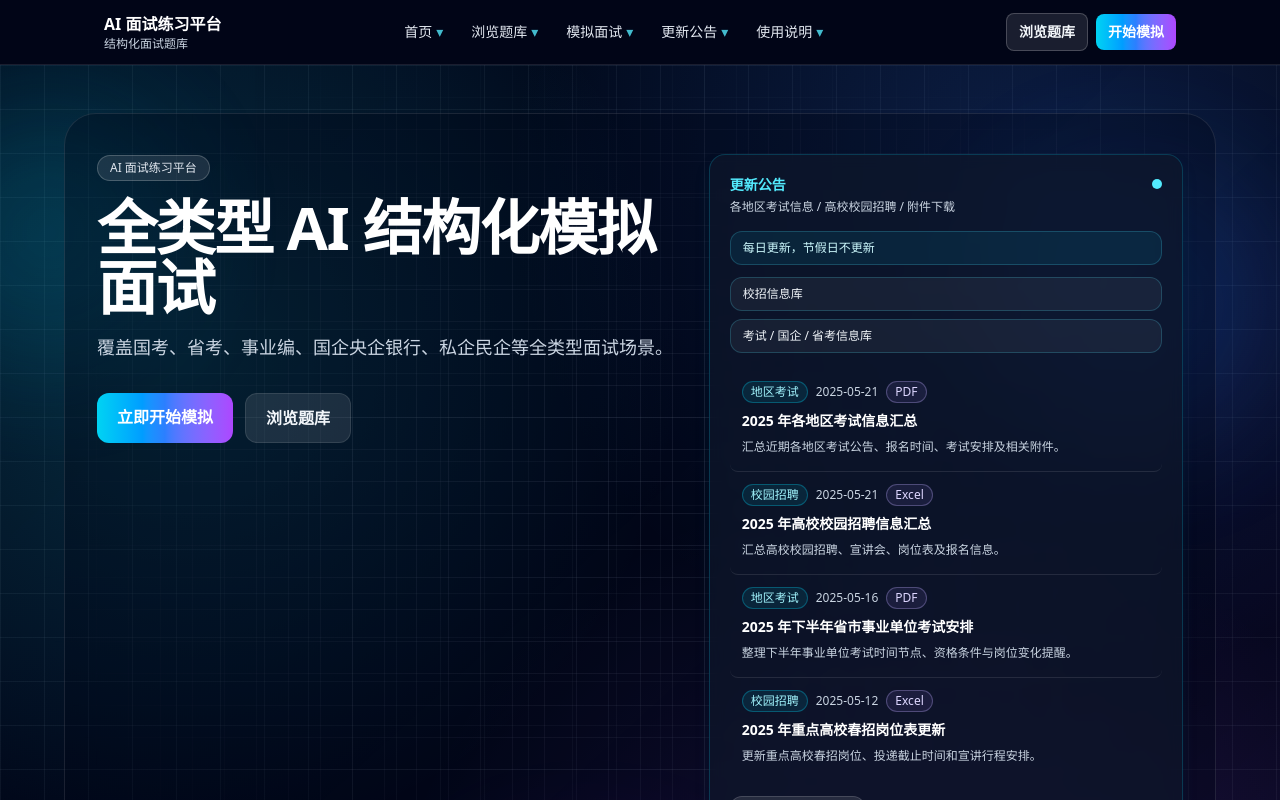
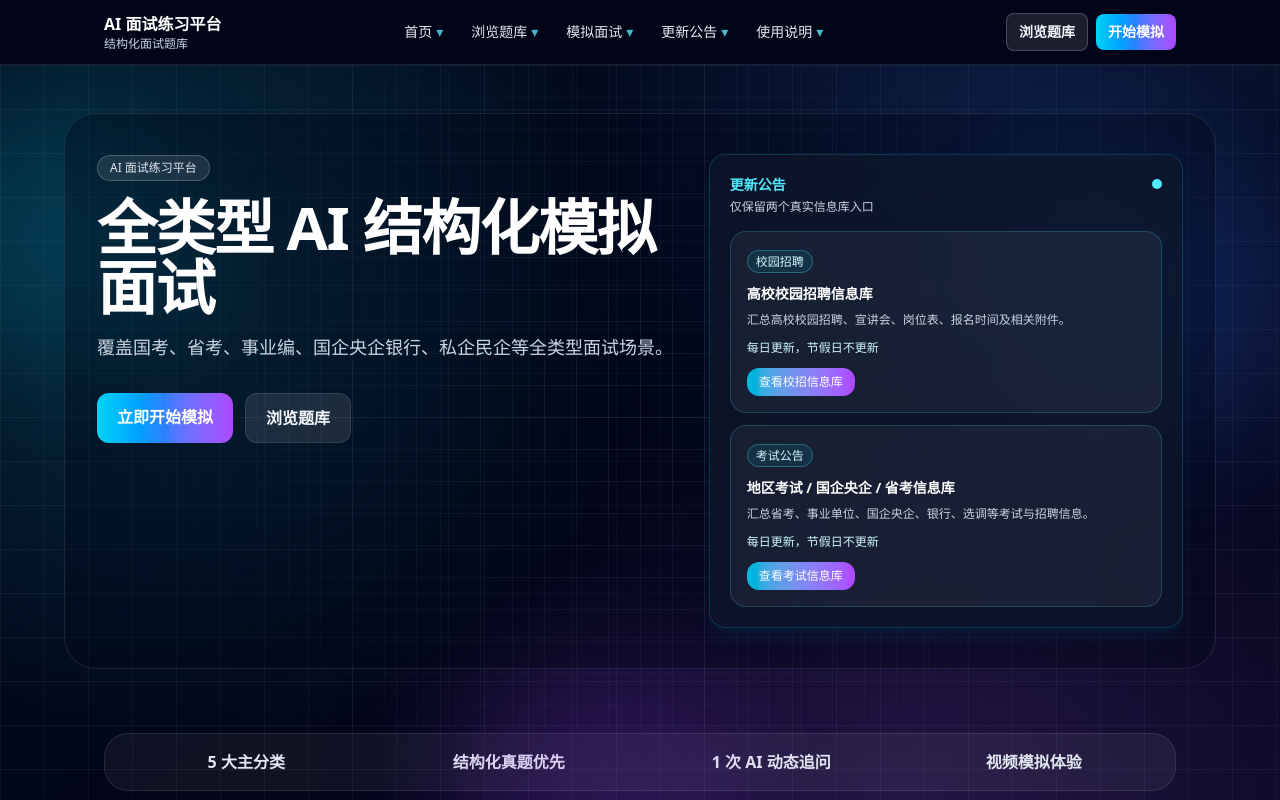
Before and after one commit to pancunzhi1124-pixel/xiaohongshu-interview-platform, a Next.js app: page / in a window 1280 px wide. Shown: the top 800 px of the page. Built offline with nearby package versions, Linux system fonts and the light colour scheme.

Commit message:
Refine announcement module to show only two info库入口

```diff
--- a/app/announcements/page.tsx
+++ b/app/announcements/page.tsx
@@ -1,57 +1,25 @@
-"use client";
-
 import Link from "next/link";
-import { useMemo, useState } from "react";
-import {
-  announcements,
-  announcementCategoryLabels,
-  announcementFileTypeLabels,
-  type AnnouncementCategory,
-} from "@/data/announcements";
 import { externalInfoLinks } from "@/data/external-links";
 
-type CategoryFilter = "all" | AnnouncementCategory;
-
-const filterOptions: { label: string; value: CategoryFilter }[] = [
-  { label: "全部", value: "all" },
-  { label: "地区考试", value: "regional-exam" },
-  { label: "校园招聘", value: "campus-recruitment" },
-];
-
-const pinnedByCategory: Record<CategoryFilter, Array<(typeof externalInfoLinks)[keyof typeof externalInfoLinks]>> = {
-  all: [externalInfoLinks.examAndEnterprise],
-  "regional-exam": [externalInfoLinks.examAndEnterprise],
-  "campus-recruitment": [externalInfoLinks.campusRecruitment],
-};
+const infoItems = [externalInfoLinks.campusRecruitment, externalInfoLinks.examAndEnterprise];
 
 export default function AnnouncementsPage() {
-  const [category, setCategory] = useState<CategoryFilter>("all");
-
-  const filteredAnnouncements = useMemo(() => {
-    const sorted = [...announcements].sort((a, b) => new Date(b.date).getTime() - new Date(a.date).getTime());
-    return category === "all" ? sorted : sorted.filter((item) => item.category === category);
-  }, [category]);
-
-  const pinnedItems = pinnedByCategory[category];
-
   return (
     <main className="min-h-screen bg-slate-950 px-6 py-10 text-white md:px-10">
       <div className="mx-auto max-w-6xl">
-        <Link href="/" className="text-sm text-slate-300">← 返回首页</Link>
+        <Link href="/" className="text-sm text-slate-300">
+          ← 返回首页
+        </Link>
         <header className="mt-4 rounded-2xl border border-white/10 bg-white/5 p-6">
           <h1 className="text-3xl font-bold tracking-tight">更新公告</h1>
-          <p className="mt-2 text-slate-300">
-            汇总各地区考试信息、高校校园招聘、报名通知及相关附件，支持 PDF / Excel 下载。
-          </p>
+          <p className="mt-2 text-slate-300">仅保留两个真实信息库入口，点击按钮可跳转查看最新信息。</p>
         </header>
 
         <section className="mt-6 rounded-2xl border border-cyan-300/20 bg-slate-900/70 p-6 shadow-lg shadow-cyan-950/30 backdrop-blur">
           <h2 className="text-2xl font-bold text-cyan-200">最新考试与招聘信息库</h2>
-          <p className="mt-2 text-sm leading-6 text-slate-300">
-            以下信息库每日更新，节假日不更新。点击后将跳转至飞书资料库查看最新信息。
-          </p>
+          <p className="mt-2 text-sm leading-6 text-slate-300">以下信息库每日更新，节假日不更新。</p>
           <div className="mt-4 grid gap-4 md:grid-cols-2">
-            {[externalInfoLinks.campusRecruitment, externalInfoLinks.examAndEnterprise].map((item) => (
+            {infoItems.map((item) => (
               <article
                 key={item.title}
                 className="rounded-2xl border border-cyan-300/20 bg-white/5 p-5 transition hover:shadow-[0_0_28px_rgba(34,211,238,0.22)]"
@@ -68,73 +36,12 @@ export default function AnnouncementsPage() {
                   rel="noopener noreferrer"
                   className="mt-4 inline-flex rounded-xl bg-gradient-to-r from-cyan-500 to-purple-500 px-4 py-2 text-sm font-medium text-white transition hover:opacity-90"
                 >
-                  {item.buttonText}
+                  {item.buttonText}库
                 </a>
               </article>
             ))}
           </div>
         </section>
-
-        <div className="mt-6 flex flex-wrap gap-3">
-          {filterOptions.map((option) => (
-            <button
-              key={option.value}
-              type="button"
-              onClick={() => setCategory(option.value)}
-              className={`rounded-xl border px-4 py-2 text-sm transition ${
-                category === option.value
-                  ? "border-cyan-400/40 bg-cyan-400/20 text-cyan-100"
-                  : "border-white/10 bg-white/5 text-slate-200 hover:bg-white/10"
-              }`}
-            >
-              {option.label}
-            </button>
-          ))}
-        </div>
-
-        <section className="mt-6 grid gap-4">
-          {pinnedItems.map((item) => (
-            <article
-              key={`pinned-${item.title}`}
-              className="rounded-2xl border border-cyan-300/20 bg-slate-900/70 p-5 transition hover:shadow-[0_0_28px_rgba(34,211,238,0.22)]"
-            >
-              <div className="flex flex-wrap items-center gap-2 text-xs text-slate-300">
-                <span className="rounded-full border border-cyan-400/30 bg-cyan-400/10 px-2 py-0.5 text-cyan-200">置顶</span>
-                <span className="rounded-full border border-violet-300/30 bg-violet-400/10 px-2 py-0.5 text-violet-200">{item.tag}</span>
-              </div>
-              <h2 className="mt-3 text-xl font-semibold text-white">{item.title}每日更新</h2>
-              <p className="mt-2 text-sm leading-6 text-slate-300">{item.description}{item.updateNote}。</p>
-              <a
-                href={item.url}
-                target="_blank"
-                rel="noopener noreferrer"
-                className="mt-4 inline-flex rounded-xl bg-gradient-to-r from-cyan-500 to-purple-500 px-4 py-2 text-sm font-medium text-white transition hover:opacity-90"
-              >
-                {item.buttonText}库
-              </a>
-            </article>
-          ))}
-
-          {filteredAnnouncements.map((item) => (
-            <article key={item.id} className="rounded-2xl border border-white/10 bg-slate-900/60 p-5">
-              <div className="flex flex-wrap items-center gap-2 text-xs text-slate-300">
-                <span className="rounded-full border border-cyan-400/30 bg-cyan-400/10 px-2 py-0.5 text-cyan-200">
-                  {announcementCategoryLabels[item.category]}
-                </span>
-                <span>{item.date}</span>
-                <span className="rounded-full border border-violet-300/30 bg-violet-400/10 px-2 py-0.5 text-violet-200">
-                  {announcementFileTypeLabels[item.fileType]}
-                </span>
-              </div>
-              <h2 className="mt-3 text-xl font-semibold">
-                <Link href={`/announcements/${item.id}`} className="cursor-pointer transition hover:text-cyan-300 hover:underline focus-visible:text-cyan-300">
-                  {item.title}
-                </Link>
-              </h2>
-              <p className="mt-2 text-sm leading-6 text-slate-300">{item.description}</p>
-            </article>
-          ))}
-        </section>
       </div>
     </main>
   );
--- a/components/home/HeroAnnouncementsPanel.tsx
+++ b/components/home/HeroAnnouncementsPanel.tsx
@@ -1,12 +1,6 @@
-import Link from "next/link";
-import { announcements, announcementCategoryLabels, announcementFileTypeLabels } from "@/data/announcements";
 import { externalInfoLinks } from "@/data/external-links";
 
-const latestAnnouncements = [...announcements]
-  .sort((a, b) => new Date(b.date).getTime() - new Date(a.date).getTime())
-  .slice(0, 4);
-
-const quickLinks = [externalInfoLinks.campusRecruitment, externalInfoLinks.examAndEnterprise];
+const infoItems = [externalInfoLinks.campusRecruitment, externalInfoLinks.examAndEnterprise];
 
 export default function HeroAnnouncementsPanel() {
   return (
@@ -14,56 +8,32 @@ export default function HeroAnnouncementsPanel() {
       <div className="flex items-start justify-between gap-3">
         <div>
           <p className="text-sm font-semibold text-cyan-300">更新公告</p>
-          <p className="mt-1 text-xs text-slate-300">各地区考试信息 / 高校校园招聘 / 附件下载</p>
+          <p className="mt-1 text-xs text-slate-300">仅保留两个真实信息库入口</p>
         </div>
         <span className="mt-1 inline-block h-2.5 w-2.5 rounded-full bg-cyan-300" />
       </div>
 
-      <p className="mt-4 rounded-xl border border-cyan-300/20 bg-cyan-500/10 px-3 py-2 text-xs text-cyan-100">
-        每日更新，节假日不更新
-      </p>
-      <div className="mt-3 space-y-2">
-        {quickLinks.map((item) => (
+      <div className="mt-4 space-y-3">
+        {infoItems.map((item) => (
           <a
             key={item.title}
             href={item.url}
             target="_blank"
             rel="noopener noreferrer"
-            className="block rounded-xl border border-cyan-300/20 bg-white/5 px-3 py-2 text-xs text-slate-100 transition hover:shadow-[0_0_24px_rgba(34,211,238,0.22)]"
+            className="block rounded-2xl border border-cyan-300/20 bg-white/5 p-4 transition hover:shadow-[0_0_24px_rgba(34,211,238,0.22)]"
           >
-            {item.shortTitle}
+            <span className="rounded-full border border-cyan-300/30 bg-cyan-400/10 px-2 py-0.5 text-xs text-cyan-100">
+              {item.tag}
+            </span>
+            <p className="mt-3 text-sm font-semibold text-white">{item.title}</p>
+            <p className="mt-1 text-xs leading-6 text-slate-300">{item.description}</p>
+            <p className="mt-2 text-xs text-cyan-100">{item.updateNote}</p>
+            <span className="mt-3 inline-flex rounded-xl bg-gradient-to-r from-cyan-500 to-purple-500 px-3 py-1.5 text-xs font-medium text-white transition hover:opacity-90">
+              {item.buttonText}库
+            </span>
           </a>
         ))}
       </div>
-
-      <div className="mt-4 divide-y divide-white/10">
-        {latestAnnouncements.map((item) => (
-          <Link
-            key={item.id}
-            href={`/announcements/${item.id}`}
-            className="block rounded-lg px-3 py-3 transition hover:bg-white/10"
-          >
-            <div className="flex flex-wrap items-center gap-2 text-xs text-slate-300">
-              <span className="rounded-full border border-cyan-400/30 bg-cyan-400/10 px-2 py-0.5 text-cyan-200">
-                {announcementCategoryLabels[item.category]}
-              </span>
-              <span>{item.date}</span>
-              <span className="rounded-full border border-violet-300/30 bg-violet-400/10 px-2 py-0.5 text-violet-200">
-                {announcementFileTypeLabels[item.fileType]}
-              </span>
-            </div>
-            <p className="mt-2 text-sm font-semibold text-white">{item.title}</p>
-            <p className="mt-1 text-xs leading-6 text-slate-300">{item.description}</p>
-          </Link>
-        ))}
-      </div>
-
-      <Link
-        href="/announcements"
-        className="mt-4 inline-flex rounded-xl border border-white/15 bg-white/10 px-4 py-2 text-sm font-medium text-slate-100 transition hover:bg-white/20"
-      >
-        查看全部公告 →
-      </Link>
     </aside>
   );
 }
--- a/data/announcements.ts
+++ b/data/announcements.ts
@@ -24,53 +24,4 @@ export const announcementFileTypeLabels: Record<AnnouncementFileType, string> =
   excel: "Excel",
 };
 
-export const announcements: Announcement[] = [
-  {
-    id: "regional-exam-2025-001",
-    title: "2025 年各地区考试信息汇总",
-    category: "regional-exam",
-    date: "2025-05-21",
-    description: "汇总近期各地区考试公告、报名时间、考试安排及相关附件。",
-    detail: "本公告汇总了近期各地区考试动态，包括招录公告发布时间、报名与资格审核节点、笔面试安排及附件下载说明。请考生结合目标地区政策，按时间轴完成报名、准考证打印与材料准备。",
-    fileType: "pdf",
-    fileName: "2025-regional-exam-info.pdf",
-    fileUrl: "/announcements/files/2025-regional-exam-info.pdf",
-    isAvailable: false,
-  },
-  {
-    id: "campus-recruitment-2025-001",
-    title: "2025 年高校校园招聘信息汇总",
-    category: "campus-recruitment",
-    date: "2025-05-21",
-    description: "汇总高校校园招聘、宣讲会、岗位表及报名信息。",
-    detail: "本公告重点覆盖高校校园招聘进展，包含宣讲会场次、岗位目录、网申入口与时间节点。建议同学按专业方向筛选岗位，优先锁定截止时间较近的岗位并及时提交材料。",
-    fileType: "excel",
-    fileName: "2025-campus-recruitment.xlsx",
-    fileUrl: "/announcements/files/2025-campus-recruitment.xlsx",
-    isAvailable: false,
-  },
-  {
-    id: "regional-exam-2025-002",
-    title: "2025 年下半年省市事业单位考试安排",
-    category: "regional-exam",
-    date: "2025-05-16",
-    description: "整理下半年事业单位考试时间节点、资格条件与岗位变化提醒。",
-    detail: "公告整理了 2025 年下半年省市事业单位考试关键节点，包括公告发布、报名、笔试、资格复审与面试阶段。请重点关注报考条件变化和岗位要求调整，提前准备资格证明材料。",
-    fileType: "pdf",
-    fileName: "regional-exam-schedule-2025-h2.pdf",
-    fileUrl: "/announcements/files/regional-exam-schedule-2025-h2.pdf",
-    isAvailable: false,
-  },
-  {
-    id: "campus-recruitment-2025-002",
-    title: "2025 年重点高校春招岗位表更新",
-    category: "campus-recruitment",
-    date: "2025-05-12",
-    description: "更新重点高校春招岗位、投递截止时间和宣讲行程安排。",
-    detail: "本次更新聚焦重点高校春招岗位变动，新增与调整了部分岗位职责、投递截止时间及宣讲安排。建议同学结合岗位要求完善简历内容，并在截止前完成网申和测评。",
-    fileType: "excel",
-    fileName: "campus-recruitment-key-universities-2025.xlsx",
-    fileUrl: "/announcements/files/campus-recruitment-key-universities-2025.xlsx",
-    isAvailable: false,
-  },
-];
+export const announcements: Announcement[] = [];
```
